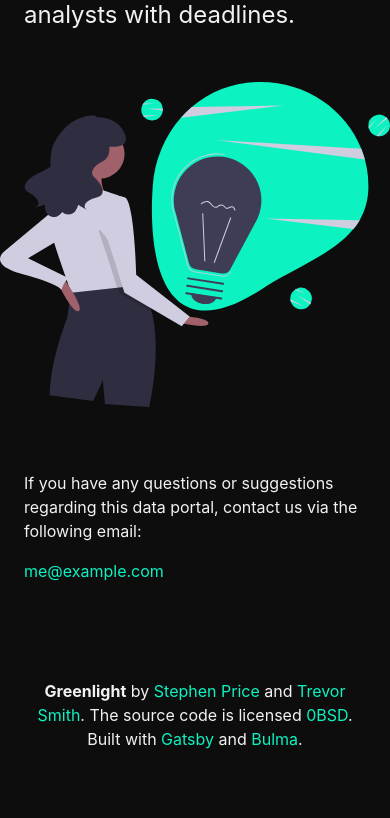
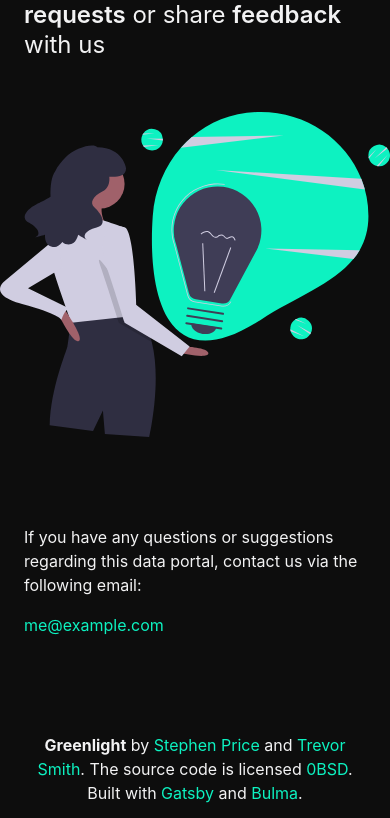
Before and after one commit to API-Guild/greenlight, a Gatsby site: page /contact in a window 390 px wide. Shown: the part 188-1006 px from the top of the page. Built offline with nearby package versions, Linux system fonts and the light colour scheme; Gatsby itself is replaced by a stand-in of ours; some packages are replaced by stand-ins of ours.

Commit message:
adding responsive layout to contact page

```diff
--- a/src/pages/contact.js
+++ b/src/pages/contact.js
@@ -7,8 +7,23 @@ import newIdea from "../assets/svg/undraw_new_ideas_jdea.svg"
 export default function Contact() {
   return (
     <Layout>
-      <Hero title="Greenlight" subtitle={<span>A guerrilla <strong>data portal</strong> for analysts with deadlines.</span>} />
-      <Cartoon svg={newIdea}/>
+      <Hero
+        title="Contact"
+        subtitle={
+          <span>
+            Ask <strong>questions</strong>, make <strong>requests</strong> or share <strong>feedback</strong> with us
+          </span>
+        }
+      />
+      <div className="container">
+        <div className="columns">
+          <div className="column">
+            <Cartoon svg={newIdea}/>
+          </div>
+          <div className="column">
+          </div>
+        </div>
+      </div>
       <section className="section">
         <div className="container">
           <h1>If you have any questions or suggestions regarding this data portal, contact us via the following email:</h1>
```
